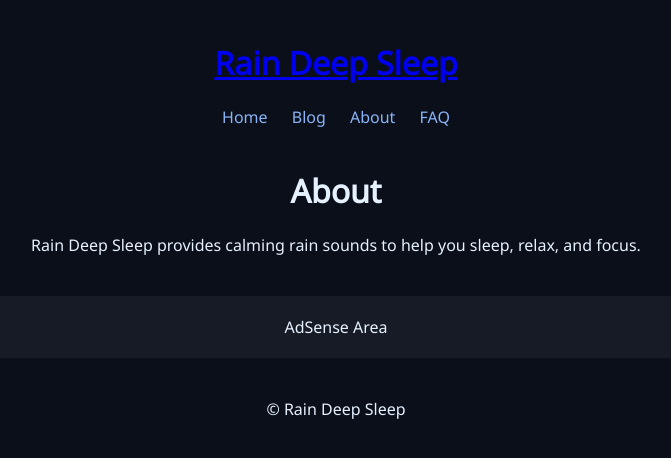
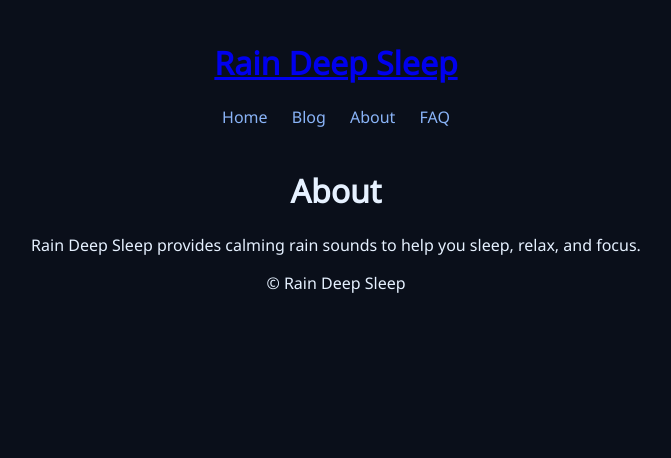
Before and after one commit to choijangwook/rain-deep-sleep, a Jekyll site: the page built from about.md, in a window 1280 px wide. Shown: the top 458 px of the page, without its empty margins (304-975 px from the left). Built offline with Jekyll 4.4.1, drawn with Linux system fonts in a browser that asks for light colours.

Commit message:
Update default.html

```diff
--- a/_layouts/default.html
+++ b/_layouts/default.html
@@ -8,10 +8,6 @@
 
 <!-- SEO -->
 <meta name="description" content="Relaxing rain sounds for sleep, focus, and stress relief">
-
-<meta property="og:title" content="Rain Deep Sleep">
-<meta property="og:description" content="Calm rain ambience for deep sleep">
-<meta property="og:type" content="website">
 
 <!-- Font -->
 <link href="https://fonts.googleapis.com/css2?family=Noto+Sans&display=swap" rel="stylesheet">
@@ -27,6 +23,7 @@
     <a href="{{ '/' | relative_url }}">Rain Deep Sleep</a>
   </h1>
 
+  <!-- 🔥 핵심 nav (이거 때문에 404 해결됨) -->
   <nav>
     <a href="{{ '/' | relative_url }}">Home</a>
     <a href="{{ '/blog.html' | relative_url }}">Blog</a>
@@ -39,11 +36,6 @@
   {{ content }}
 </main>
 
-<!-- 💰 AdSense 자리 -->
-<div class="adsense">
-  AdSense Area
-</div>
-
 <footer>
   <p>© Rain Deep Sleep</p>
 </footer>
```
